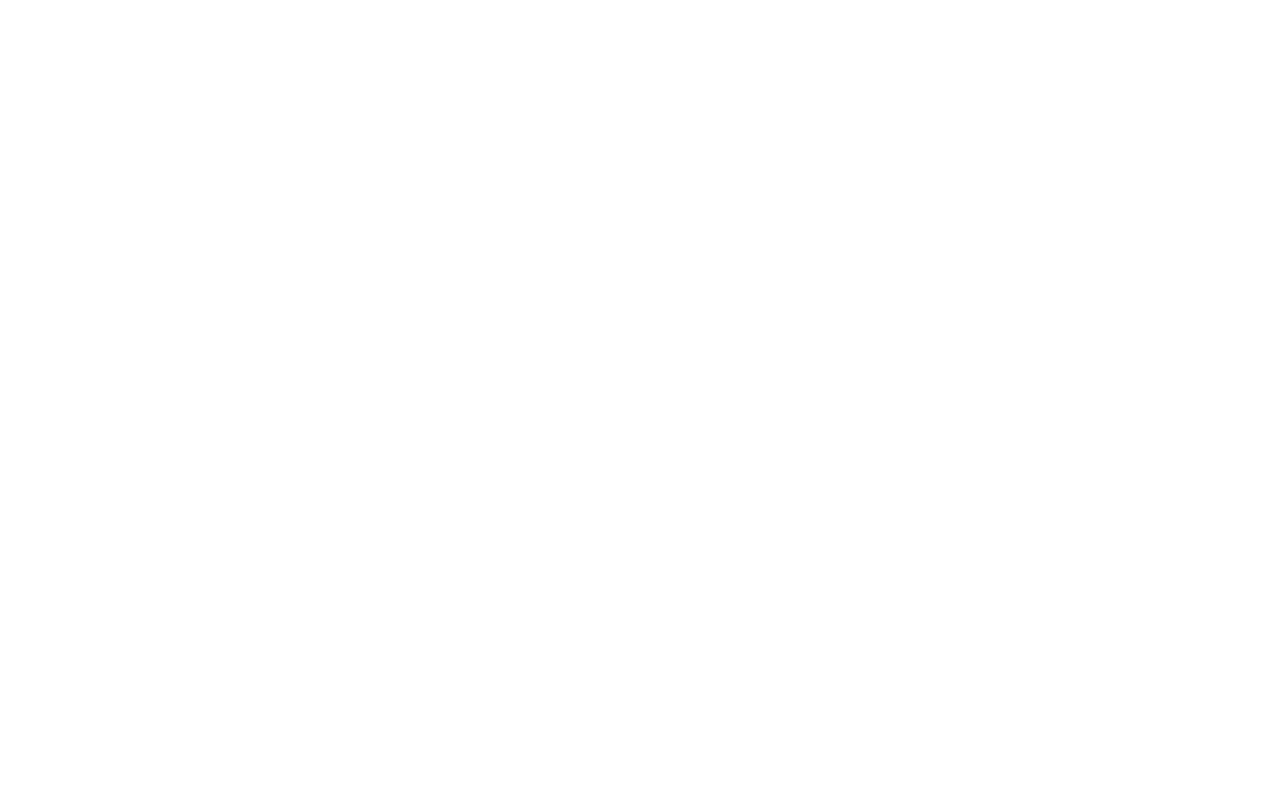
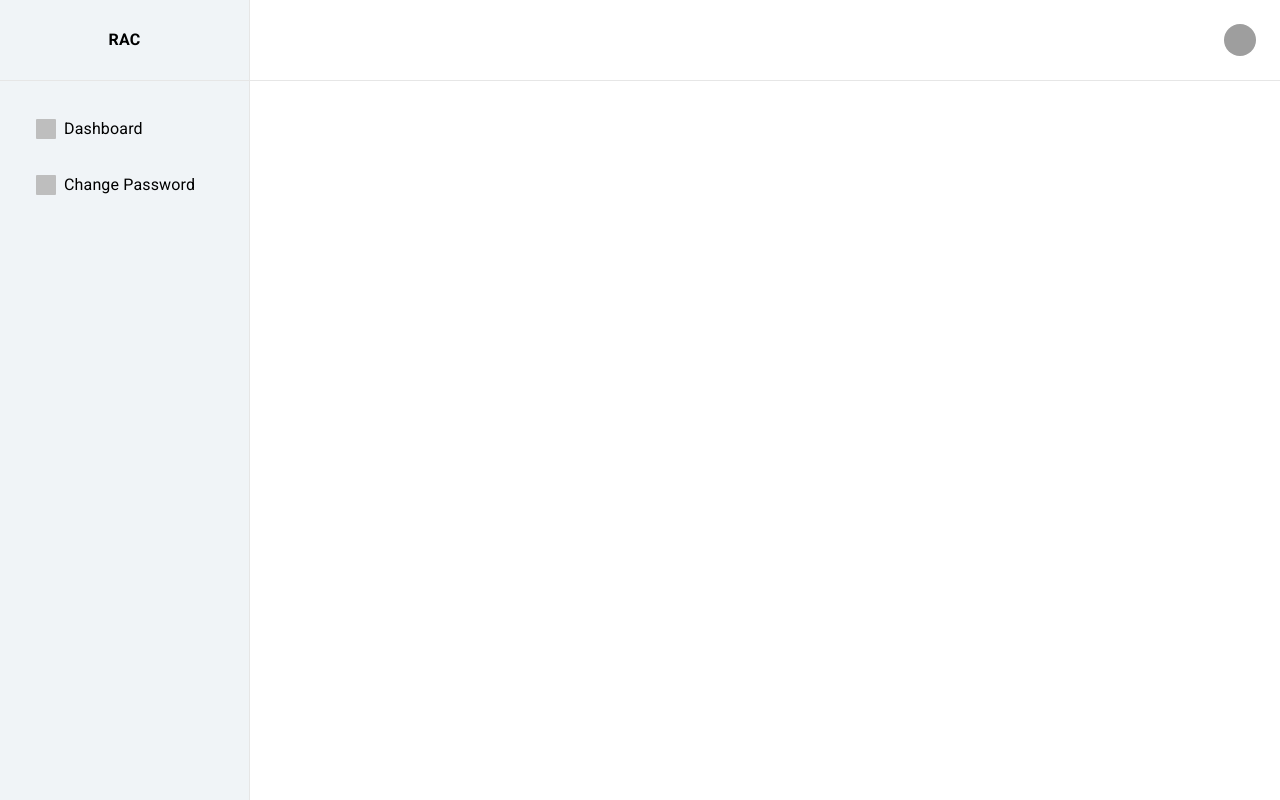
Before and after one commit to minhajulalamcse/react-aws-cognito, a React (Create React App) app: page / in a window 1280 px wide. Before the commit this address had no page. Built offline with nearby package versions, Linux system fonts and the light colour scheme; sample sign-in values are in the browser's storage; grey boxes are pictures that could not be loaded; what aws-amplify would draw is missing.

Commit message:
fix: file name changed and fix routing issue

```diff
--- a/src/App.tsx
+++ b/src/App.tsx
@@ -1,15 +1,26 @@
 import { Route, Routes } from "react-router-dom";
-import { ChangePasswordPage, HomePage, ResetPasswordPage, SignInPage, SignUpPage, VerifyEmailPage } from "./pages";
+import { ChangePasswordForm } from "./components";
+import { Dashboard } from "./container";
+import {
+    ChangePasswordPage,
+    MainPageTemplate,
+    ResetPasswordPage,
+    SignInPage,
+    SignUpPage,
+    VerifyEmailPage,
+} from "./pages";
 
 function App() {
     return (
         <Routes>
-            <Route path="/home" element={<HomePage />} />
+            <Route path="/" element={<MainPageTemplate />}>
+                <Route path="dashboard" element={<Dashboard />} />
+                <Route path="change-password" element={<ChangePasswordForm />} />
+            </Route>
             <Route path="/signup" element={<SignUpPage />} />
             <Route path="/signin" element={<SignInPage />} />
             <Route path="/verify-email" element={<VerifyEmailPage />} />
             <Route path="/reset-password" element={<ResetPasswordPage />} />
-            <Route path="/change-password" element={<ChangePasswordPage />} />
         </Routes>
     );
 }
--- a/src/components/Navigation/LeftNavigation.tsx
+++ b/src/components/Navigation/LeftNavigation.tsx
@@ -56,13 +56,9 @@ const LeftNavigation = () => {
                 </Typography>
             </Box>
             <Box display="flex" flexDirection="column" justifyContent="flex-start" alignItems="flex-start" p={3}>
-                <LinkWrapper to="/home" style={navActiveLinkStyle}>
+                <LinkWrapper to="/dashboard" style={navActiveLinkStyle}>
                     <IconWrapper />
-                    <Typography variant="body1">Home</Typography>
-                </LinkWrapper>
-                <LinkWrapper to="/profile">
-                    <IconWrapper />
-                    <Typography variant="body1">Profile</Typography>
+                    <Typography variant="body1">Dashboard</Typography>
                 </LinkWrapper>
                 <LinkWrapper to="/change-password">
                     <IconWrapper />
--- /dev/null
+++ b/src/container/Dashboard.tsx
@@ -0,0 +1,7 @@
+import React from "react";
+
+const Dashboard = () => {
+    return <div>Dashboard</div>;
+};
+
+export default Dashboard;
--- /dev/null
+++ b/src/container/index.tsx
@@ -0,0 +1 @@
+export { default as Dashboard } from "./Dashboard";
--- a/src/contexts/Authcontext.tsx
+++ b/src/contexts/Authcontext.tsx
@@ -53,7 +53,7 @@ export const AuthProvider = ({ children }: AuthProviderProps) => {
                     accessToken ||
                     (localStorage.getItem("accessToken") && localStorage.getItem("accessToken") !== "undefined")
                 ) {
-                    window.location.replace("/home");
+                    window.location.replace("/dashboard");
                 }
             }
         } catch (error) {
--- a/src/pages/HomePage.tsx
+++ b/src/pages/MainPageTemplate.tsx
@@ -1,7 +1,8 @@
 import { Grid, styled, Box } from "@mui/material";
+import { Outlet } from "react-router-dom";
 import { LeftNavigation, TopNavigation } from "../components";
 
-const HomePage = () => {
+const MainPageTemplate = () => {
     const TemplateGrid = styled(Grid)(({ theme }) => ({
         overflow: "auto",
         background: "#fff",
@@ -24,12 +25,12 @@ const HomePage = () => {
             </NavigationContainer>
             <TemplateGrid xs={12} display="flex" flexDirection="column" height="100%">
                 <TopNavigation />
-                <Box flex={1} p={3} overflow="auto">
-                    Main Content
+                <Box flex={1} p={3} overflow="auto" display="flex" justifyContent="center" alignItems="flex-start">
+                    <Outlet />
                 </Box>
             </TemplateGrid>
         </Grid>
     );
 };
 
-export default HomePage;
+export default MainPageTemplate;
--- a/src/pages/index.tsx
+++ b/src/pages/index.tsx
@@ -1,4 +1,4 @@
-export { default as HomePage } from "./HomePage";
+export { default as MainPageTemplate } from "./MainPageTemplate";
 export { default as SignInPage } from "./SignInPage";
 export { default as SignUpPage } from "./SignUpPage";
 export { default as VerifyEmailPage } from "./VerifyEmailPage";
```
